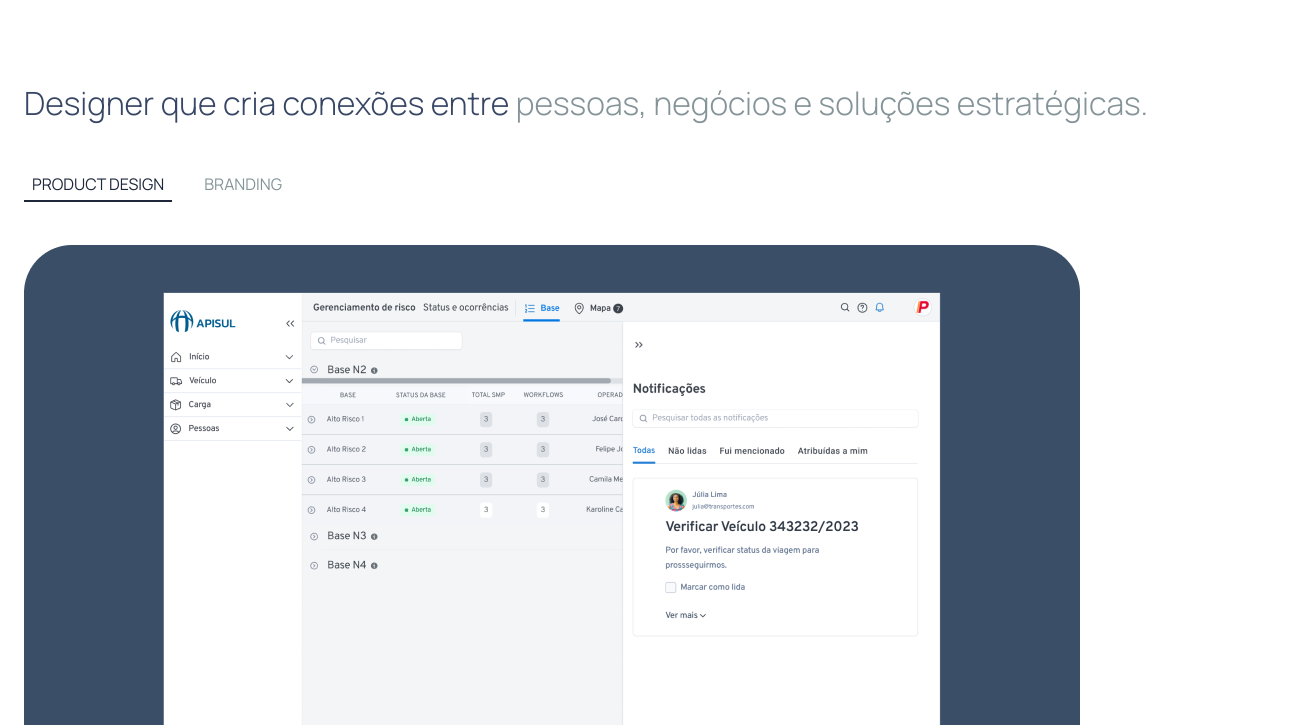
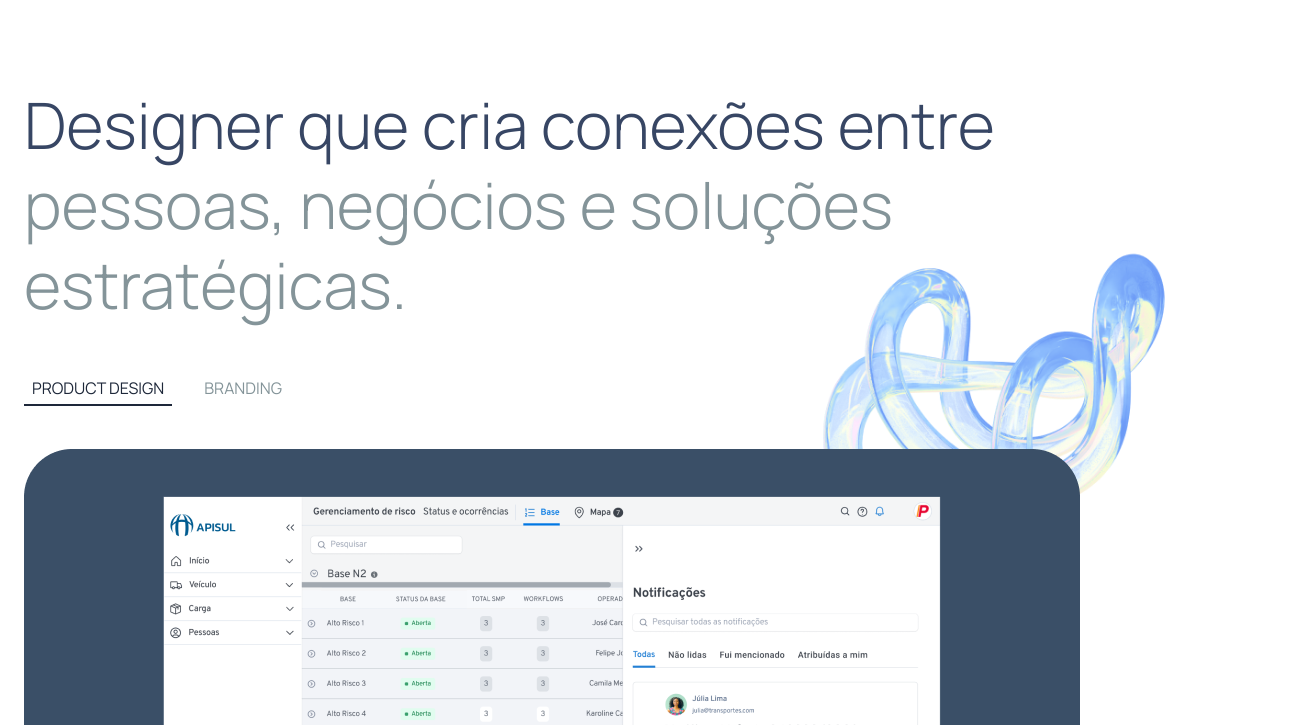
Before and after one commit to gdallagnol/gda-portfolio, an Astro site: page / in a window 1280 px wide. Shown: the part 75-800 px from the top of the page, 1304 px wide, since content can reach past the window. Built offline with nearby package versions, Linux system fonts and the light colour scheme; Astro itself is replaced by a stand-in of ours.

Commit message:
add glass bg

```diff
--- a/src/pages/index.astro
+++ b/src/pages/index.astro
@@ -1,17 +1,25 @@
 ---
 import Layout from '@layouts/Layout.astro';
 import { Tabs } from '@components/Tabs';
+import backgroundGlass from '@assets/background-glass.png';
 ---
 
 <Layout>
-  <section class="mb-12">
-    <h1 class="text-[2rem] leading-9 text-cold-gray font-light">
-      Designer que cria conexões entre
+  <div class="hidden md:flex md:justify-end md:container md:pt-8 md:absolute lg:pt-24 lg:pr-16">
+    <img src={backgroundGlass.src} alt="" class="h-[30rem]" />
+    <!-- <p>oi</p> -->
+  </div>
+  <section class="mb-12 z-20 relative">
+    <h1
+      class="text-[2rem] leading-[2.5rem] text-cold-gray font-light md:text-[2.5rem] md:leading-[3.5rem] lg:text-[4rem] lg:leading-[5rem]"
+    >
+      Designer que cria <span class="whitespace-nowrap">conexões entre</span>
+      <br />
       <span class="text-blue-gray">pessoas, negócios e soluções estratégicas.</span>
     </h1>
   </section>
 
-  <main>
+  <main class="relative">
     <Tabs client:load />
   </main>
 </Layout>
```
Also changed, not shown: src/assets/background-glass.png (added).
